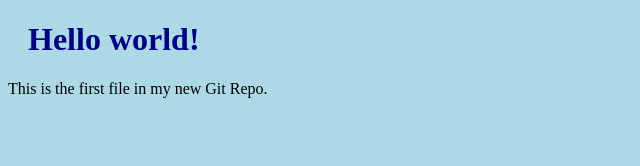
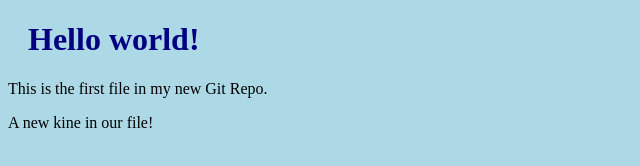
Before and after one commit to nalorakk13/hello-world, a plain HTML site: page index.html in a window 1280 px wide. Shown: the whole page, without its empty margins (0-640 px from the left). Drawn offline with Linux system fonts and the light colour scheme.

Commit message:
Updated index.html with a new line

```diff
--- a/index.html
+++ b/index.html
@@ -10,6 +10,7 @@
 
   <h1>Hello world!</h1>
   <p>This is the first file in my new Git Repo.</p>
+  <p>A new kine in our file!</p>
 
 </body>
 
```
